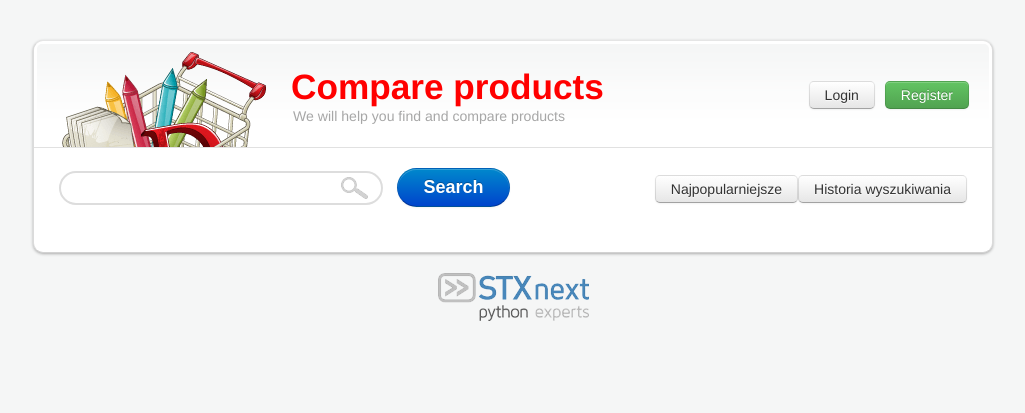
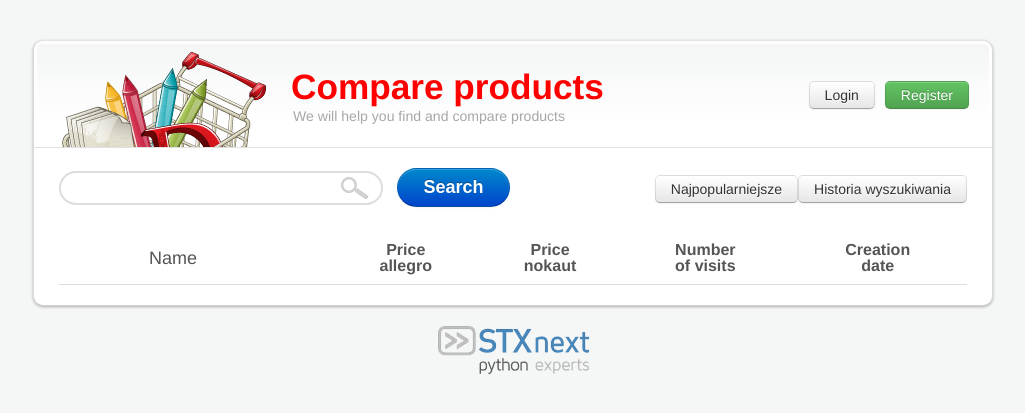
Before and after one commit to krotkiewicz/PyramidMako, a Python web app: template pyramidmako/templates/history.mako in a window 1280 px wide. Shown: the top 413 px of the page, without its empty margins (127-1152 px from the left). Run offline with Mako, Linux system fonts and the light colour scheme; the template is opened without the code that fills it, so the values that code supplies are empty; some libraries are stand-ins or nearby versions.

Commit message:
bump version

```diff
--- a/pyramidmako/models.py
+++ b/pyramidmako/models.py
@@ -13,16 +13,14 @@ class HistoryModel(Base):
     __tablename__ = 'first_model'
     id_ = Column(Integer, primary_key=True)
     name = Column(Text, nullable=False)
-    price_allegro = Column(Float)
+    price_allegro = Column(Float, default=0)
     url_allegro = Column(Text, default='#')
-    price_nokaut = Column(Float)
+    price_nokaut = Column(Float, default=0)
     url_nokaut = Column(Text, default='#')
     user_id_ = Column(Integer, nullable=False)
     date = Column(DateTime, default=datetime.datetime.utcnow)
     status_allegro = Column(Text, default='')
     status_nokaut = Column(Text, default='')
-    comparison_allegro = Column(Text, default='price')
-    comparison_nokaut = Column(Text, default='price')
     count = Column(Integer, default=1)
 
 
--- a/pyramidmako/static/css/style.css
+++ b/pyramidmako/static/css/style.css
@@ -353,6 +353,18 @@ body {
 .price_list {
   font-size: 18px;
   font-weight: bold;
+  text-align: center;
+}
+.date_list {
+  font-size: 14px;
+  font-weight: bold;
+  text-align: center;
+}
+.price_list_header {
+  font-size: 16px;
+  color: #555;
+  font-weight: bold;
+  text-align: center;
 }
 .more {
   text-align: right;
--- a/pyramidmako/templates/history.mako
+++ b/pyramidmako/templates/history.mako
@@ -1,13 +1,22 @@
 <%inherit file="base.mako"/>
 <%block name='result'>
 <table cellpadding="0" celllspacing="0" border="0" class="list">
+    <td class="thumb"></td>
+        <td class="name_list" >Name</td>
+        <td class="price_list_header">Price <br>allegro</td>
+        <td class="price_list_header">Price <br>nokaut</td>
+        <td class="price_list_header">Number<br>of visits</td>
+        <td class="price_list_header">Creation<br> date</td>
+        <td class="more"></td>
     %for row in history:
     <tr>
         <td class="thumb"><img src="http://image.ceneo.pl/data/products/401968/f-philips-gc-4410.jpg" alt="img_demo"/></td>
         <td class="name_list">${row.name}</td>
-        <td class="price_list">Allegro: ${row.price_allegro}</td>
-        <td class="price_list">Nokaut: ${row.price_nokaut}</td>
-        <td class="more"><a href="/res?product=${row.name}" class="link_more btn">Zobacz</a></td>
+        <td class="price_list">${row.price_allegro}</td>
+        <td class="price_list">${row.price_nokaut}</td>
+        <td class="price_list">${row.count}</td>
+        <td class="date_list">${row.date.ctime()}</td>
+        <td class="more"><a href="/res?product=${row.name}" class="link_more btn">Open</a></td>
     </tr>
     %endfor
 </table>
--- a/pyramidmako/templates/res.mako
+++ b/pyramidmako/templates/res.mako
@@ -1,4 +1,5 @@
 <%inherit file="base.mako"/>
+
 <%block name='result'>
     <div class="main_box_left">
         <div class="name_product">
@@ -13,7 +14,7 @@
             <a href="${entry.url_allegro}">
                 <img src="${request.static_path('pyramidmako:static/img/logo_allegro.png')}" alt="logo_allegro"/>
             </a>
-                <div class="${entry.comparison_allegro}">
+                <div class="price${' win' if entry.price_allegro < entry.price_nokaut and entry.price_allegro else ''}">
                     %if entry.status_allegro:
                         ${entry.status_allegro}
                     %else:
@@ -25,7 +26,7 @@
             <a href="${entry.url_nokaut}">
                 <img src="${request.static_path('pyramidmako:static/img/logo_nokaut.png')}" alt="logo_nokaut"/>
                 </a>
-                <div class="${entry.comparison_nokaut}">
+                <div class="price${' win' if entry.price_allegro > entry.price_nokaut and entry.price_nokaut else ''}">
                     %if entry.status_nokaut:
                         ${entry.status_nokaut}
                     %else:
```
Also changed, not shown: pyramidmako/views.py (+10 -16 lines), PyramidMako.sqlite.
